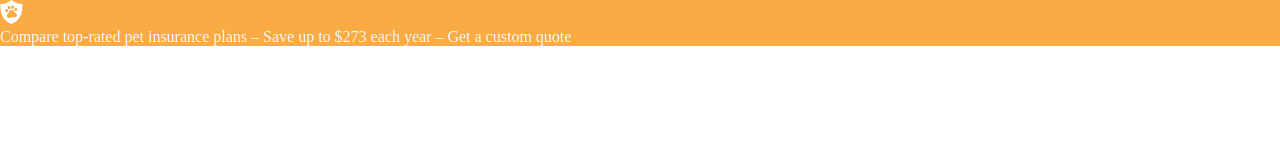
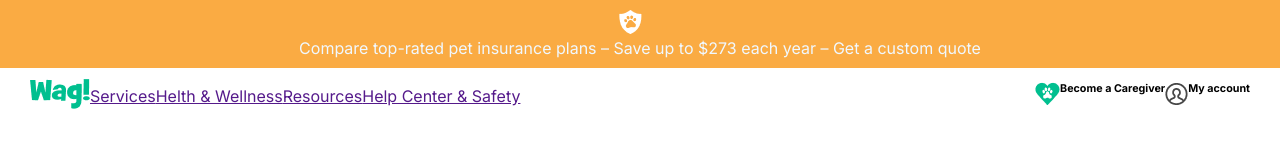
Before and after one commit to edmilsonmiranda/fs15-wag, a plain HTML site: page index.html in a window 1280 px wide. Drawn offline with Linux system fonts and the light colour scheme.

Commit message:
fazendo header

```diff
--- a/css/estilo.css
+++ b/css/estilo.css
@@ -1,11 +1,48 @@
 *{
     padding: 0;
     margin: 0;
+    font-family: 'Inter', sans-serif;
+    box-sizing: border-box;
+    list-style: none;
 }
 
 #aviso-retratil{
     background-color: #FAAB43;
+    text-align: center;
+    justify-content: center;
+    align-items: center;
+    padding: 10px;
 }
-#aviso-retratil{
+
+#aviso-retratil img{
+    margin-right: 20px;
+}
+
+#aviso-retratil p{
     color: aliceblue;
 }
+
+
+
+header{
+    padding: 0 30px;
+
+}
+header nav{
+    display: flex;
+    justify-content: space-between;
+    height: 56px;
+}
+header nav > div{
+    display: flex;
+    align-items: center;
+}
+header nav > div:first-child ul{
+    display: flex;
+}
+header nav > div:last-child ul{
+    display: none;
+}
+header nav .header-select-title{
+    display: flex;
+}
--- a/index.html
+++ b/index.html
@@ -4,7 +4,8 @@
     <meta charset="UTF-8">
     <meta http-equiv="X-UA-Compatible" content="IE=edge">
     <meta name="viewport" content="width=device-width, initial-scale=1.0">
-    <title>Document</title>
+    <title>Wag</title>
+    <link rel="preconnect" href="https://fonts.googleapis.com"><link rel="preconnect" href="https://fonts.gstatic.com" crossorigin><link href="https://fonts.googleapis.com/css2?family=Inter:wght@400;700&family=Poppins&display=swap" rel="stylesheet">
     <link rel="stylesheet" href="css/estilo.css">
 </head>
 <body>
@@ -13,7 +14,51 @@
         <img src="images/logo.png" alt="">
         <p>Compare top-rated pet insurance plans – Save up to $273 each year – Get a custom quote</p>
         </section>
+        <header>
+            <nav>
+                <div>
+                   <figure>
+                    <img src="images/Vector.png" alt="Wag!">
+                   </figure>
+                <ul>
+                    <li><a href="">Services</a></li>
+                    <li><a href="">Helth & Wellness</a></li>
+                    <li><a href="">Resources</a></li>
+                    <li><a href="">Help Center & Safety</a></li>
+                </ul>
+                </div>
+                <div>
+                    <div class="header-select">
+                        <div class="header-select-title">
+                            <figure>
+                                <img src="images/coracao.png" alt="">
+                            </figure>
+                            <h6>Become a Caregiver</h6>
+                        </div>
+                        <ul>
+                            <li>Item 1</li>
+                            <li>Item 2</li>
+                        </ul>
+                    </div>
+                    <div class="header-select">
+                        <div class="header-select-title">
+                            <figure>
+                                <img src="images/contatos.png" alt="">
+                            </figure>
+                            <h6>My account</h6>
+                        </div>
+                        <ul>
+                            <li>Item 1</li>
+                            <li>Item 2</li>
+                        </ul>
+                    </div>
+                </div>
+            </nav>
+
+
+        </header>
     </main>
+
 
 </body>
 </html>
```
Also changed, not shown: images/Vector.png (added), images/contatos.png (added), images/coracao.png (added).
